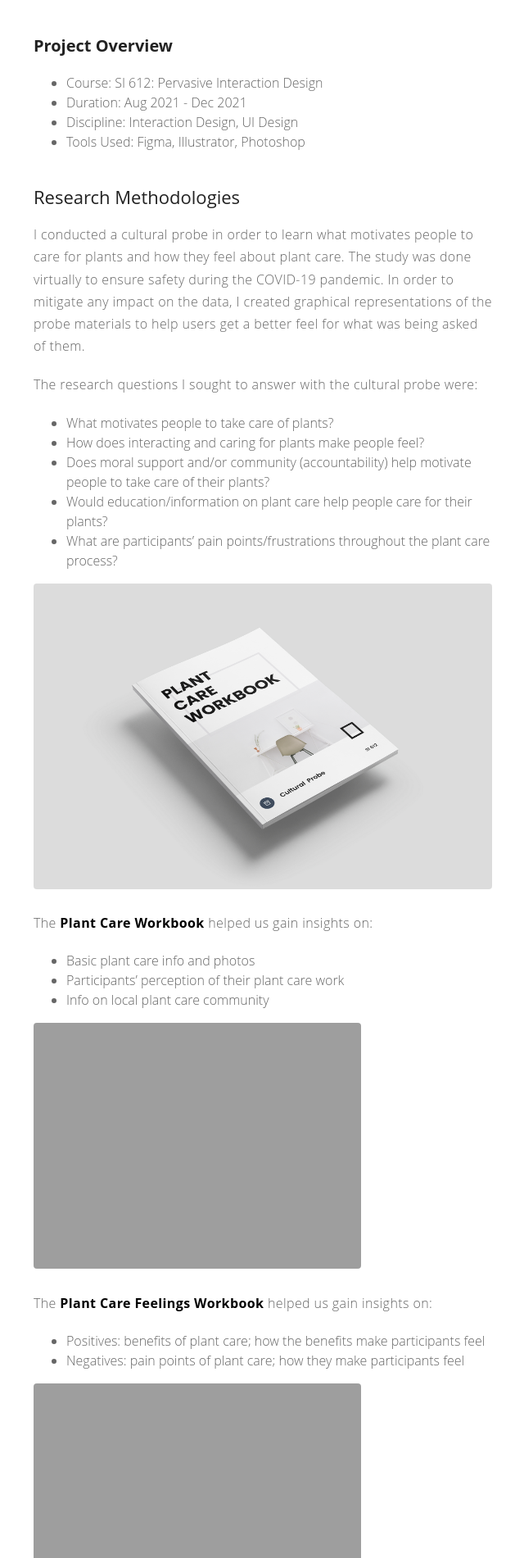
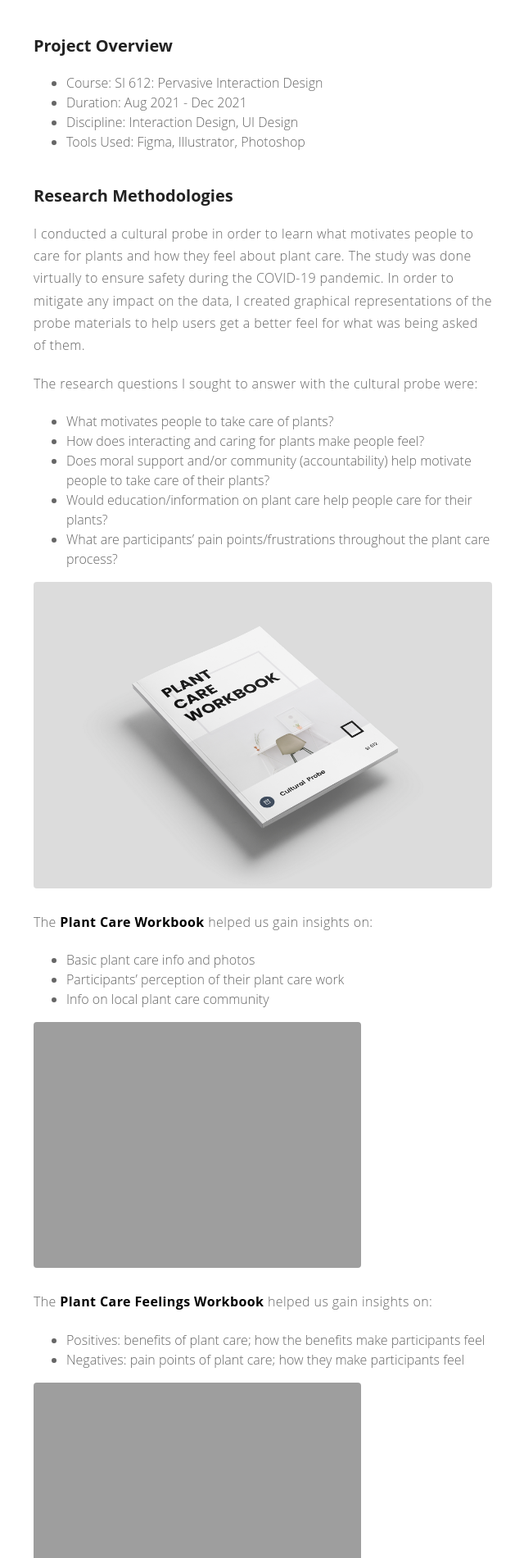
Before and after one commit to Nicholasdgiles/nicholasgiles.github.io, a Jekyll site: the page built from _posts/2021-11-10-plantcare.markdown, in a window 1280 px wide. Shown: the part 947-2848 px from the top of the page at 82% size, without its empty margins (319-959 px from the left). Built offline with Jekyll 4.4.1, drawn with Linux system fonts in a browser that asks for light colours.

```diff
--- a/_posts/2021-11-10-plantcare.markdown
+++ b/_posts/2021-11-10-plantcare.markdown
@@ -24,7 +24,7 @@ I am currently working on the design of a soil moisture sensor device and compan
 * Discipline: Interaction Design, UI Design
 * Tools Used: Figma, Illustrator, Photoshop
 
-## Research Methodologies
+### Research Methodologies
 I conducted a cultural probe in order to learn what motivates people to care for plants and how they feel about plant care. The study was done virtually to ensure safety during the COVID-19 pandemic. In order to mitigate any impact on the data, I created graphical representations of the probe materials to help users get a better feel for what was being asked of them.
 
 The research questions I sought to answer with the cultural probe were:
```
Also changed, not shown: assets/images/plantcare/brainstorm.png.
